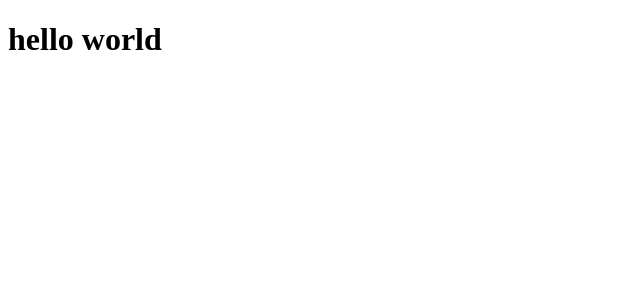
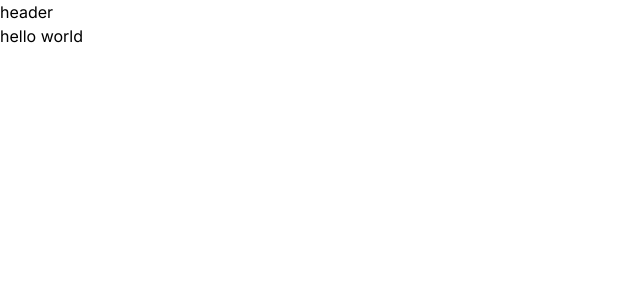
Before and after one commit to GustavoBonfimS/ignite-dev-store, a Next.js app: page / in a window 1280 px wide. Shown: the top 300 px of the page, without its empty margins (0-640 px from the left). Built offline with nearby package versions, Linux system fonts and the light colour scheme.

Commit message:
separeted home files

```diff
--- /dev/null
+++ b/src/app/(store)/layout.tsx
@@ -0,0 +1,14 @@
+import { ReactNode } from "react";
+
+import Header from "@/components/header";
+
+function StoreLayout(props: { children: ReactNode }) {
+  return (
+    <div>
+      <Header />
+      {props.children}
+    </div>
+  );
+}
+
+export default StoreLayout;
--- a/src/app/layout.tsx
+++ b/src/app/layout.tsx
@@ -1,5 +1,6 @@
 import type { Metadata } from "next";
 import { Inter } from "next/font/google";
+import "../globals.css";
 
 const inter = Inter({ subsets: ["latin"], variable: "--font-inter" });
 
--- /dev/null
+++ b/src/components/header.tsx
@@ -0,0 +1,5 @@
+function Header() {
+  return <div>header</div>;
+}
+
+export default Header;
--- /dev/null
+++ b/src/globals.css
@@ -0,0 +1,3 @@
+@tailwind base;
+@tailwind components;
+@tailwind utilities;
--- a/tsconfig.json
+++ b/tsconfig.json
@@ -19,7 +19,7 @@
       }
     ],
     "paths": {
-      "~/*": ["./src/*"]
+      "@/*": ["./src/*"]
     }
   },
   "include": ["next-env.d.ts", "**/*.ts", "**/*.tsx", ".next/types/**/*.ts"],
```
Also changed, not shown: .eslintrc.json, src/app/(store)/(home)/page.tsx (renamed from src/app/page.tsx).
